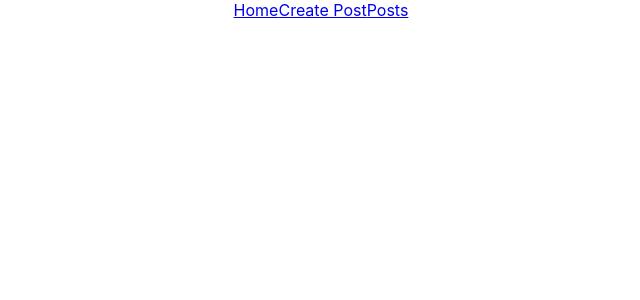
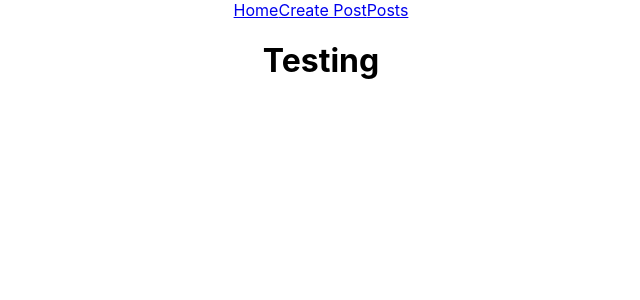
Before and after one commit to ashleyfrancisco06/scribblr, a React (Create React App) app: page /createPost in a window 1280 px wide. Shown: the top 300 px of the page, without its empty margins (319-959 px from the left). Built offline with nearby package versions, Linux system fonts and the light colour scheme.

Commit message:
routing working

```diff
--- a/src/components/App/App.js
+++ b/src/components/App/App.js
@@ -13,10 +13,10 @@ class App extends Component {
         <Switch>
           <Route
             exact path='/'
-            route={() => <ExistingPosts />}
+            component={ExistingPosts}
           />
           <Route
-            path='/create-work'
+            path='/createPost'
             component={CreatePost}
           />
         </Switch>
--- a/src/components/CreatePost/CreatePost.js
+++ b/src/components/CreatePost/CreatePost.js
@@ -1,11 +1,17 @@
-import React from 'react'
+import React, {Component} from 'react'
 
-const CreatePost = () => {
+class CreatePost extends Component {
+    constructor() {
+        super()
+    }
+    render() {
         return (
-            <div className='create-post'>
+            <div className='createPost'>
                 <h1>Testing</h1>
             </div>
         )
+    }
+
 
 }
 
--- a/src/components/Header/Header.js
+++ b/src/components/Header/Header.js
@@ -6,8 +6,8 @@ const Header = () => {
     <header className='header'>
         <nav>
             <Link to={'/'}>Home</Link>
-            <Link to={'/create-post'}>Create Post</Link>
-            <Link to={'/existing-works'}>Posts</Link>
+            <Link to={'/createPost'}>Create Post</Link>
+            <Link to={'/existingWorks'}>Posts</Link>
         </nav>
     </header>
     )
```
